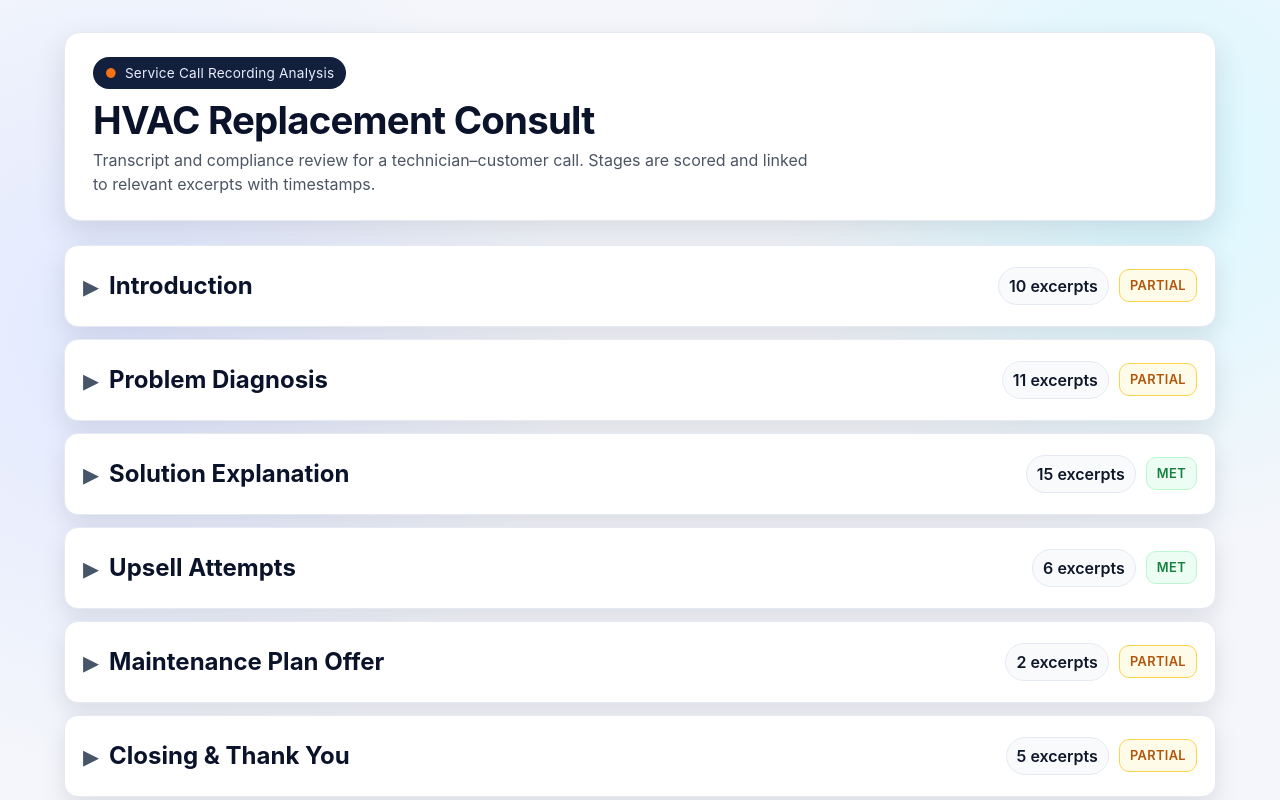
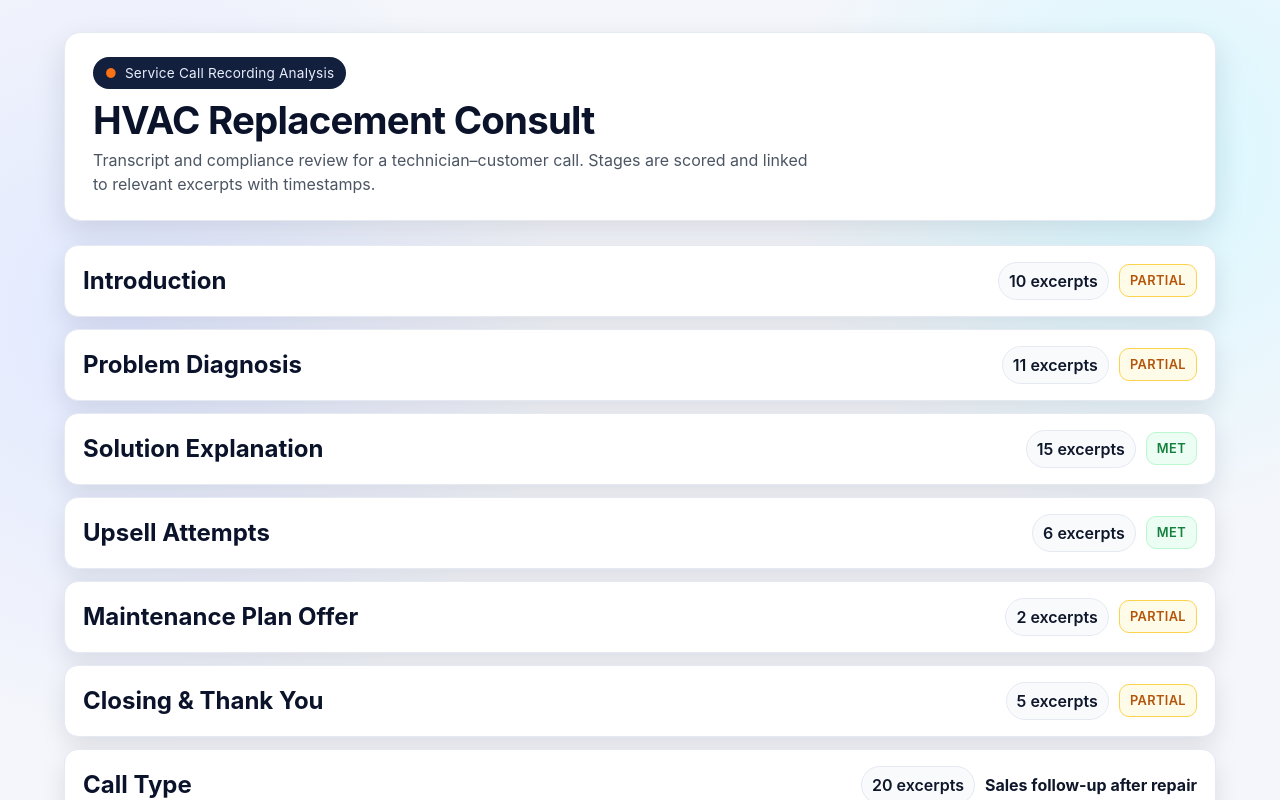
Before and after one commit to pigpigbig/Service-Call-Analysis, a React (Vite) app in the folder web/: page / in a window 1280 px wide. Shown: the top 800 px of the page. Built offline with nearby package versions, Linux system fonts and the light colour scheme.

Commit message:
ux: remove accordion chevrons

```diff
--- a/web/src/App.css
+++ b/web/src/App.css
@@ -100,17 +100,6 @@ h1 {
   display: flex;
   align-items: center;
   gap: 10px;
-}
-
-.chevron {
-  display: inline-block;
-  transition: transform 0.2s ease;
-  color: #475569;
-  font-size: 2rem;
-}
-
-.chevron--open {
-  transform: rotate(90deg);
 }
 
 .accordion__title h2 {
--- a/web/src/App.tsx
+++ b/web/src/App.tsx
@@ -58,9 +58,6 @@ function App() {
             <article key={stage.id} className={`accordion ${isOpen ? 'is-open' : ''}`}>
               <header className="accordion__header" onClick={() => toggleStage(stage.id)}>
                 <div className="accordion__title">
-                  <span className={`chevron ${isOpen ? 'chevron--open' : ''}`} aria-hidden="true">
-                    ▸
-                  </span>
                   <h2>{stage.title}</h2>
                 </div>
                 <div className="accordion__meta">
```
